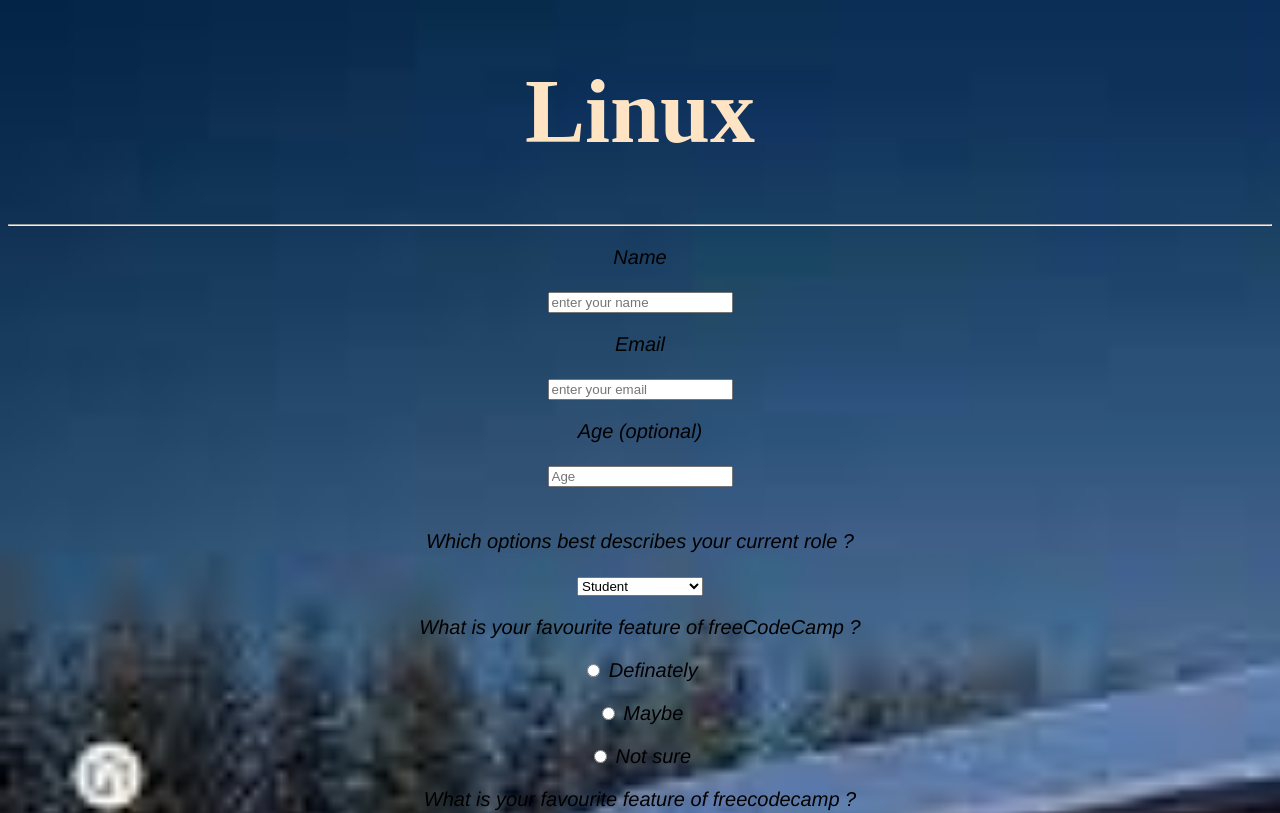
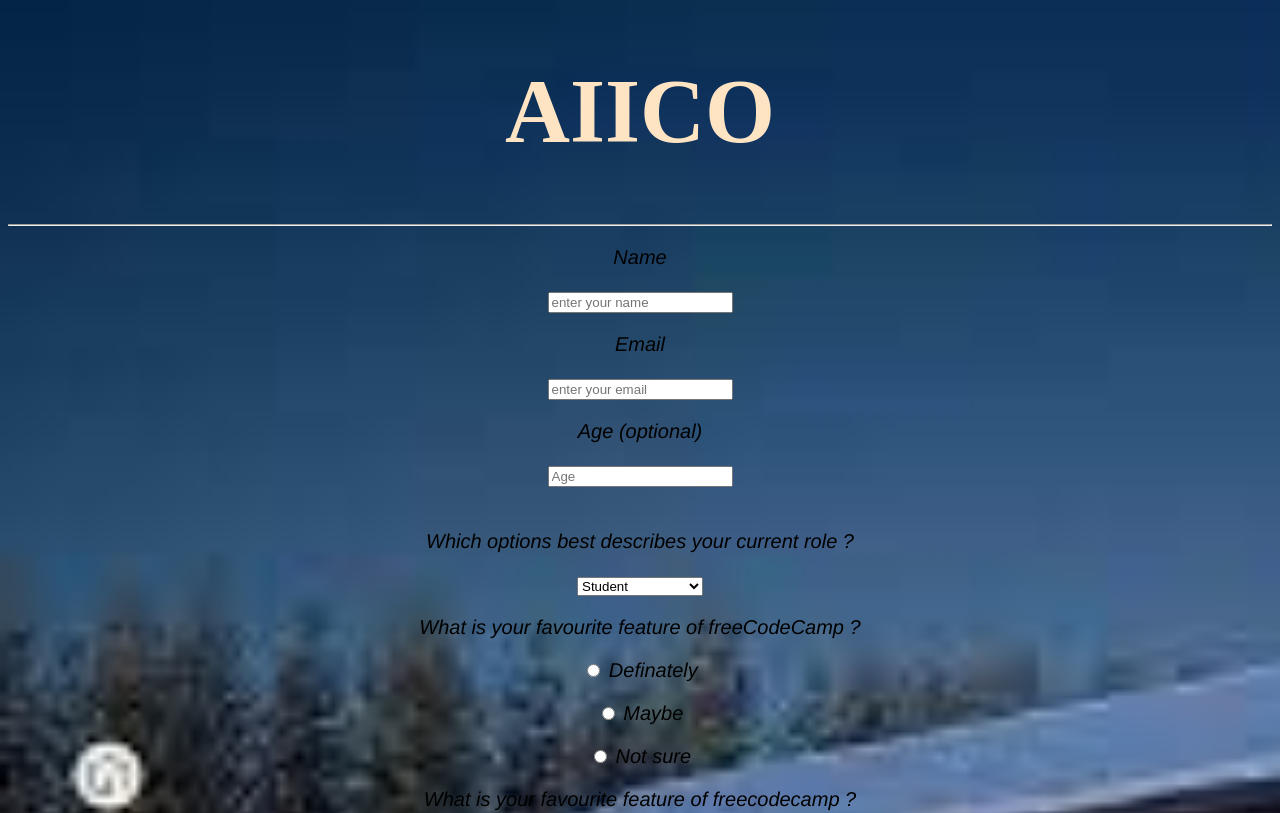
Before and after one commit to Daniel8824/Survey-form, a plain HTML site: page Index.html in a window 1280 px wide. Shown: the top 813 px of the page. Drawn offline with Linux system fonts and the light colour scheme.

Commit message:
Changed the header

```diff
--- a/Index.html
+++ b/Index.html
@@ -1,7 +1,7 @@
 <!DOCTYPE html>
 <html>
     <link rel="stylesheet" href="styles.css">
-<h1 id="title">Linux</h1>
+<h1 id="title">AIICO</h1>
 <p id="description">
 <form action="survey-form"></p>
 <hr>
```
